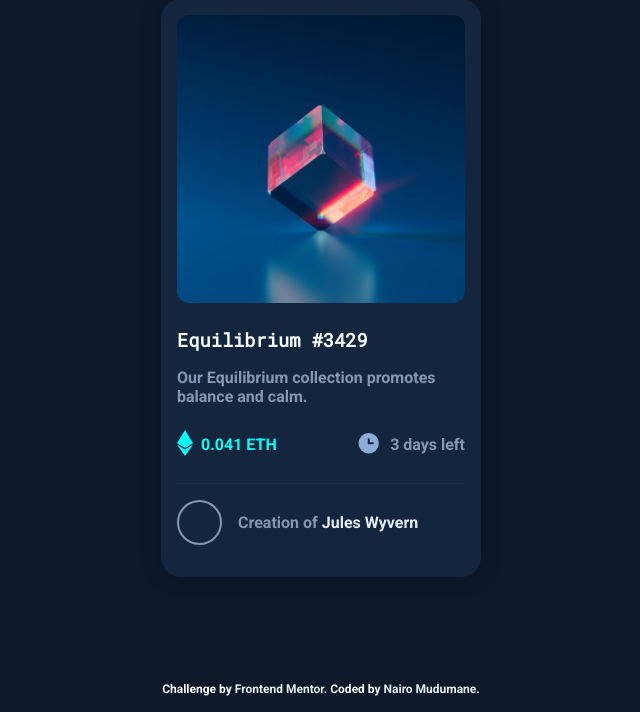
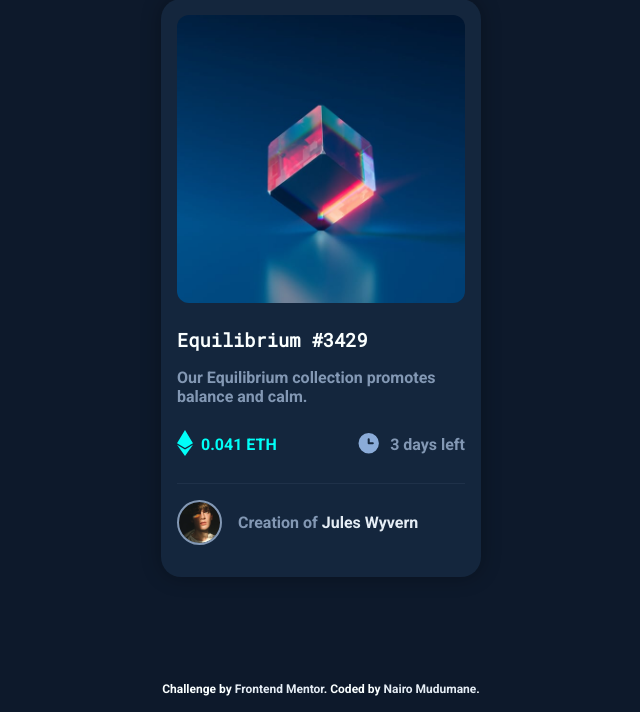
Before and after one commit to nairo-mudumane/nft-preview-card-component, a PHP site: page / in a window 1280 px wide. Shown: the part 88-800 px from the top of the page, without its empty margins (319-959 px from the left). Run offline with PHP 8.4, Linux system fonts and the light colour scheme.

Commit message:
fixed avatar image

```diff
--- a/styles/index.css
+++ b/styles/index.css
@@ -96,8 +96,6 @@ span {
     background: rgba(0, 255, 247, 0.6);
 }
 
-
-
 .text {
     margin: 1.5rem auto;
 }
@@ -162,6 +160,13 @@ span {
     margin-right: 1rem;
 }
 
+.avatar {
+    background: url('../images/image-avatar.png'), transparent;
+    background-repeat: no-repeat;
+    background-position: center;
+    background-size: cover;
+}
+
 .link {
     color: hsl(210deg 44% 93%);
 }
```
